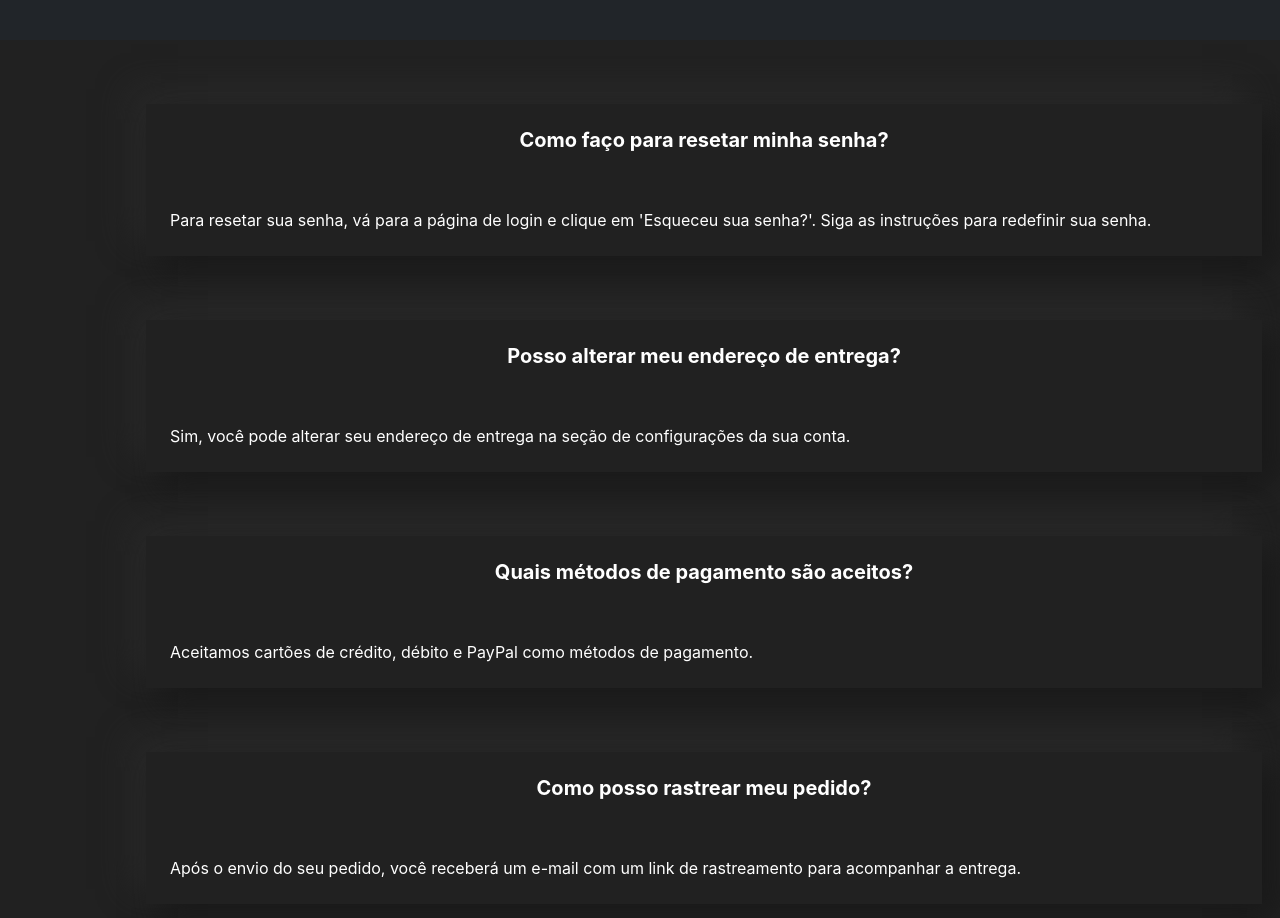
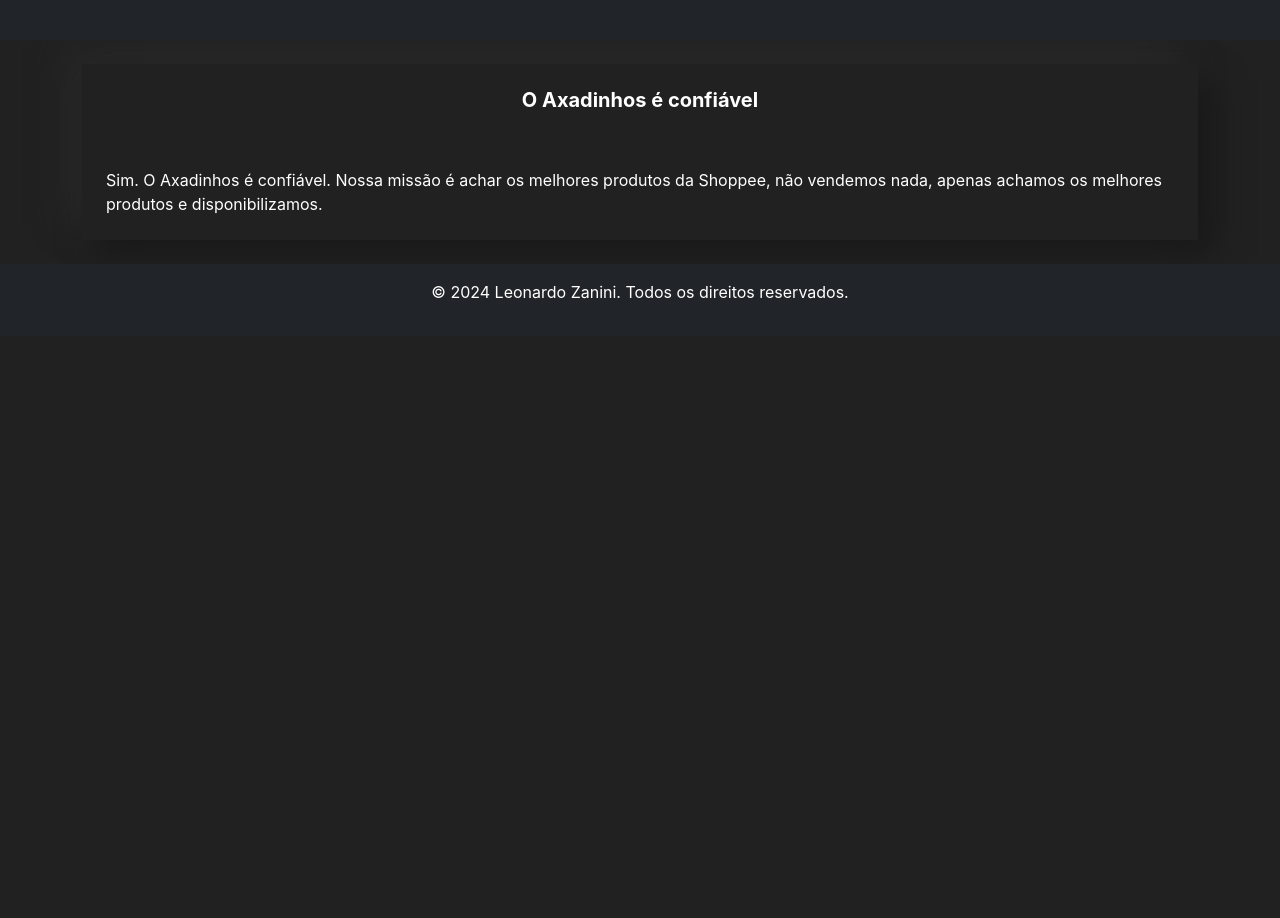
Before and after one commit to lmzanini/axadinhos, a React (Create React App) app: page /PerguntasFrequentes in a window 1280 px wide. Shown: the part 114-1032 px from the top of the page. After the commit the page ends 800 px from the top, so only its background shows below. Built offline with nearby package versions, Linux system fonts and the light colour scheme.

Commit message:
pagina perguntas frequentes

```diff
--- a/src/components/PerguntasFrequentes.js
+++ b/src/components/PerguntasFrequentes.js
@@ -6,7 +6,7 @@
     <>
       <Container>
         {faqsData.map((item) => (
-          <div class="card-perguntas">
+          <div class="card-perguntas mt-4">
             <h5 class="p-4">{item.pergunta}</h5>
             <p class="p-4">{item.resposta}</p>
           </div>
--- a/src/data/perguntasData.js
+++ b/src/data/perguntasData.js
@@ -1,28 +1,28 @@
 const faqsData = [
   {
     id: 1,
-    pergunta: "Como faço para resetar minha senha?",
-    resposta: "Para resetar sua senha, vá para a página de login e clique em 'Esqueceu sua senha?'. Siga as instruções para redefinir sua senha."
+    pergunta: "O Axadinhos é confiável",
+    resposta: "Sim. O Axadinhos é confiável. Nossa missão é achar os melhores produtos da Shoppee, não vendemos nada, apenas achamos os melhores produtos e disponibilizamos."
   },
-  {
-    id: 2,
-    pergunta: "Posso alterar meu endereço de entrega?",
-    resposta: "Sim, você pode alterar seu endereço de entrega na seção de configurações da sua conta."
-  },
-  {
-    id: 3,
-    pergunta: "Quais métodos de pagamento são aceitos?",
-    resposta: "Aceitamos cartões de crédito, débito e PayPal como métodos de pagamento."
-  },
-  {
-    id: 4,
-    pergunta: "Como posso rastrear meu pedido?",
-    resposta: "Após o envio do seu pedido, você receberá um e-mail com um link de rastreamento para acompanhar a entrega."
-  },
-  {
-    id: 5,
-    pergunta: "Qual é a política de devolução?",
-    resposta: "Nossa política de devolução permite devoluções dentro de 30 dias a partir da data de compra. Entre em contato conosco para iniciar o processo de devolução."
-  }
+  // {
+  //   id: 2,
+  //   pergunta: "Posso alterar meu endereço de entrega?",
+  //   resposta: "Sim, você pode alterar seu endereço de entrega na seção de configurações da sua conta."
+  // },
+  // {
+  //   id: 3,
+  //   pergunta: "Quais métodos de pagamento são aceitos?",
+  //   resposta: "Aceitamos cartões de crédito, débito e PayPal como métodos de pagamento."
+  // },
+  // {
+  //   id: 4,
+  //   pergunta: "Como posso rastrear meu pedido?",
+  //   resposta: "Após o envio do seu pedido, você receberá um e-mail com um link de rastreamento para acompanhar a entrega."
+  // },
+  // {
+  //   id: 5,
+  //   pergunta: "Qual é a política de devolução?",
+  //   resposta: "Nossa política de devolução permite devoluções dentro de 30 dias a partir da data de compra. Entre em contato conosco para iniciar o processo de devolução."
+  // }
 ];
 export default faqsData;
--- a/src/sass/_card-perguntas-frequentes.sass
+++ b/src/sass/_card-perguntas-frequentes.sass
@@ -5,7 +5,7 @@
   box-shadow: 15px 15px 30px #191919, -15px -15px 30px #292929
   transition: border-radius cubic-bezier(0.075, 0.82, 0.165, 1) 1s, transform cubic-bezier(0.075, 0.82, 0.165, 1) 1s
   color: white
-  margin: 64px
+  // margin: 64px
 
   & h5
     // font-size: 1.5rem
```
